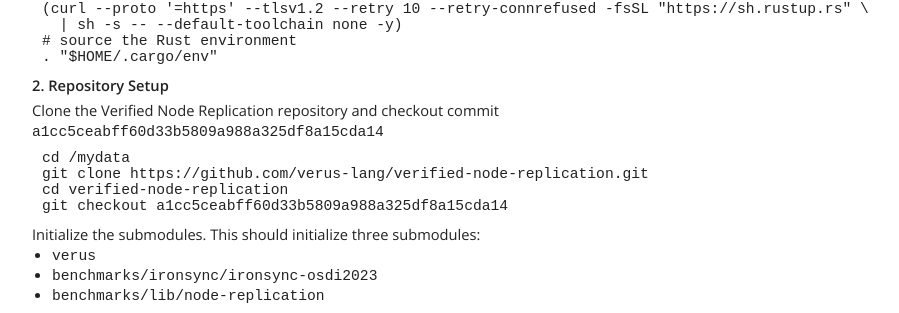
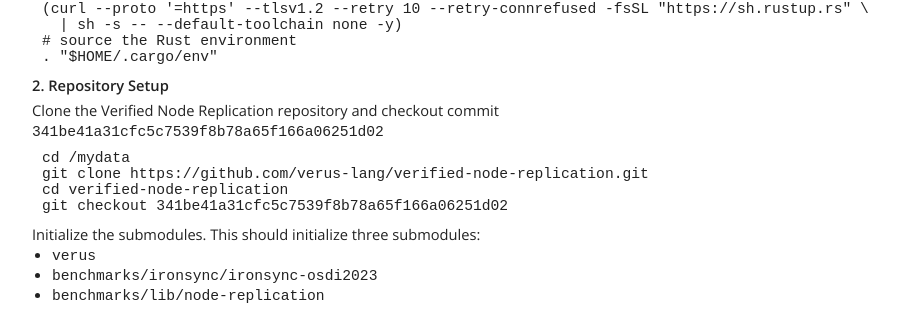
Before and after one commit to verus-lang/paper-sosp24-artifact, a Jekyll site: the page built from site/guide.md, in a window 1280 px wide and 900 px high, scrolled down 4691 px. Shown: the part 136-449 px from the top of the window, without its empty margins (8-907 px from the left). Built offline with Jekyll 4.4.1, drawn with Linux system fonts in a browser that asks for light colours.

Commit message:
nr: bump revision hash
Signed-off-by: Reto Achermann <achreto@gmail.com>

````diff
--- a/site/guide.md
+++ b/site/guide.md
@@ -344,13 +344,13 @@ Install Rust using rustup toolchain installer:
 
 #### 2. Repository Setup
 
-Clone the Verified Node Replication repository and checkout commit `a1cc5ceabff60d33b5809a988a325df8a15cda14`
+Clone the Verified Node Replication repository and checkout commit `341be41a31cfc5c7539f8b78a65f166a06251d02`
 
 ```shell
 cd /mydata
 git clone https://github.com/verus-lang/verified-node-replication.git
 cd verified-node-replication
-git checkout a1cc5ceabff60d33b5809a988a325df8a15cda14
+git checkout 341be41a31cfc5c7539f8b78a65f166a06251d02
 ```
 
 Initialize the submodules. This should initialize three submodules:
````
